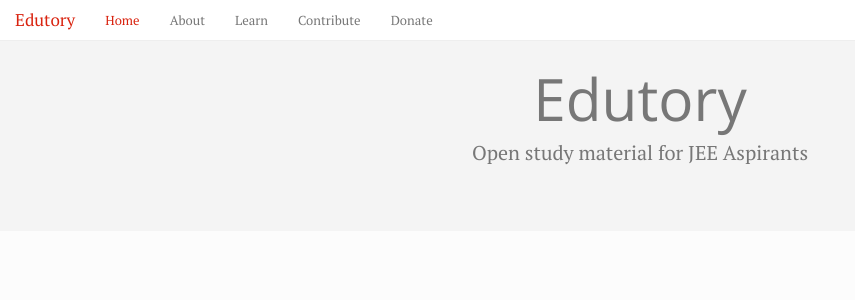
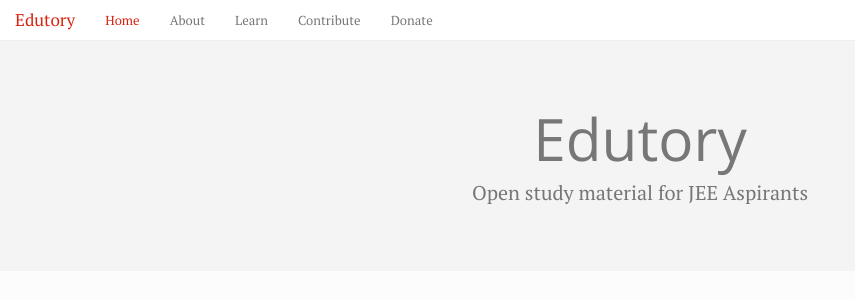
Before and after one commit to Edutory/edutory.github.io, a Jekyll site: the page built from index.html, in a window 1280 px wide. Shown: the top 300 px of the page, without its empty margins (0-855 px from the left). Built offline with Jekyll 4.4.1, drawn with Linux system fonts in a browser that asks for light colours; nearby versions of some CDN libraries.

Commit message:
Whitespace fix

```diff
--- a/css/style.css
+++ b/css/style.css
@@ -5,3 +5,7 @@
 .center {
 	text-align: center;
 }
+
+.spacer {
+	margin-top: 40px;
+}
--- a/index.html
+++ b/index.html
@@ -4,8 +4,7 @@ title: Home
 ---
 
 <div class="jumbotron">
-	<div class="container center">
-	<div class="control-group">
+	<div class="container center spacer">
   <h1>Edutory</h1>
   <p>Open study material for JEE Aspirants</p>
   	</div>
```
